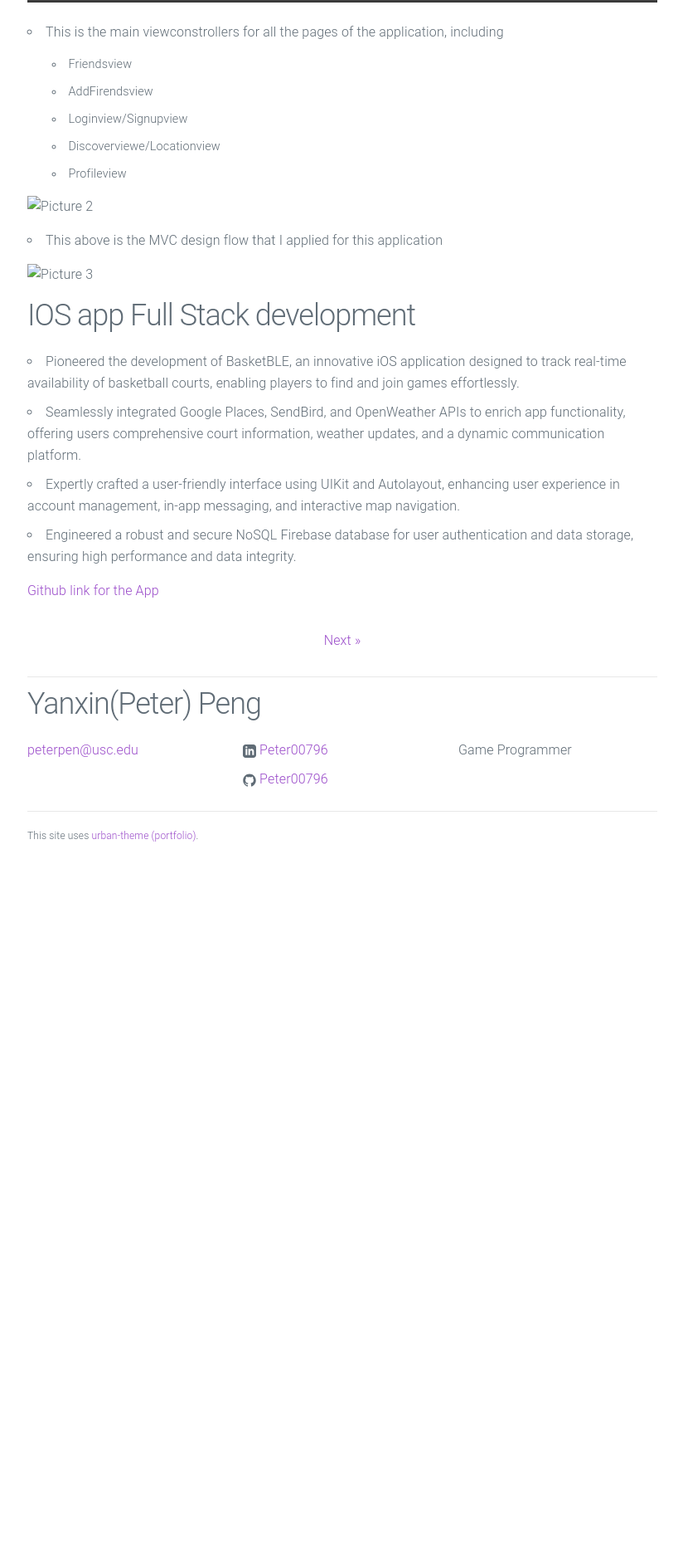
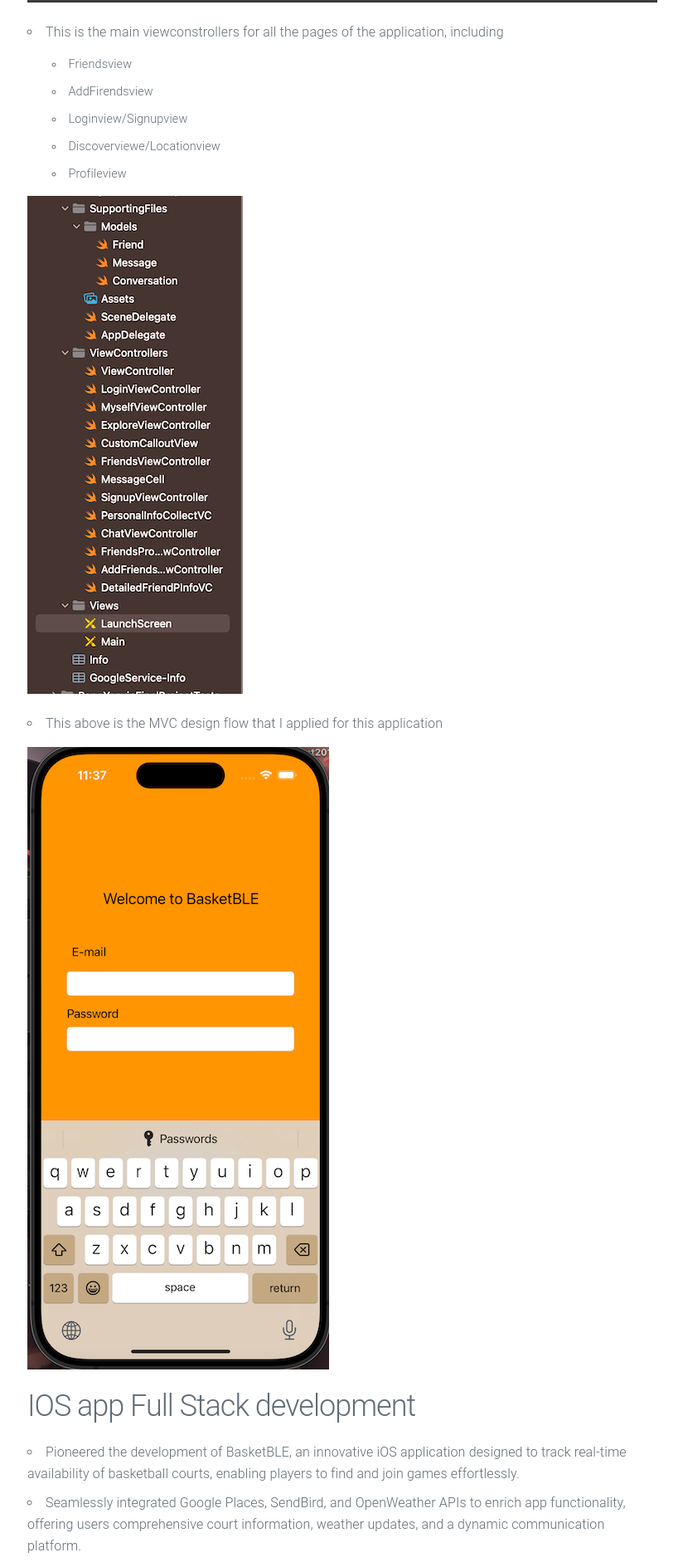
Before and after one commit to Peter00796/Peter00796.github.io, a Jekyll site: the page built from _posts/2023-12-21-BaskeBLE.md, in a window 1280 px wide. Shown: the part 1048-2936 px from the top of the page at 83% size, without its empty margins (227-1051 px from the left). Built offline with Jekyll 4.4.1, drawn with Linux system fonts in a browser that asks for light colours; before the commit the page ends 2100 px from its top, so only the background shows below that.

Commit message:
More9991

```diff
--- a/_posts/2023-12-21-BaskeBLE.md
+++ b/_posts/2023-12-21-BaskeBLE.md
@@ -15,11 +15,11 @@ preview: /assets/BasketBLE/BasketBLE_Preview.png
   - Discoverviewe/Locationview
   - Profileview
 
-![Picture 2](../assets/BasketBLE%20/MVC.png)
+![Picture 2](/assets/BasketBLE%20/MVC.png)
 
 - This above is the MVC design flow that I applied for this application
 
-![Picture 3](../assets/BasketBLE%20/Login.png)
+![Picture 3](/assets/BasketBLE%20/Login.png)
 
 
 
```
Also changed, not shown: other parts of _posts/2023-12-21-BaskeBLE.md (+1 -1 lines).
